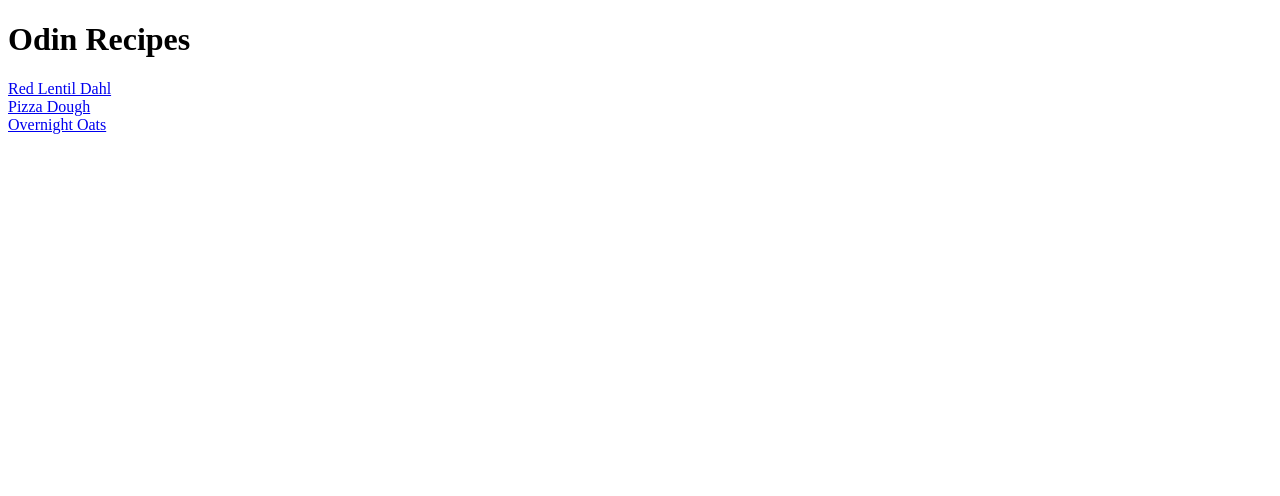
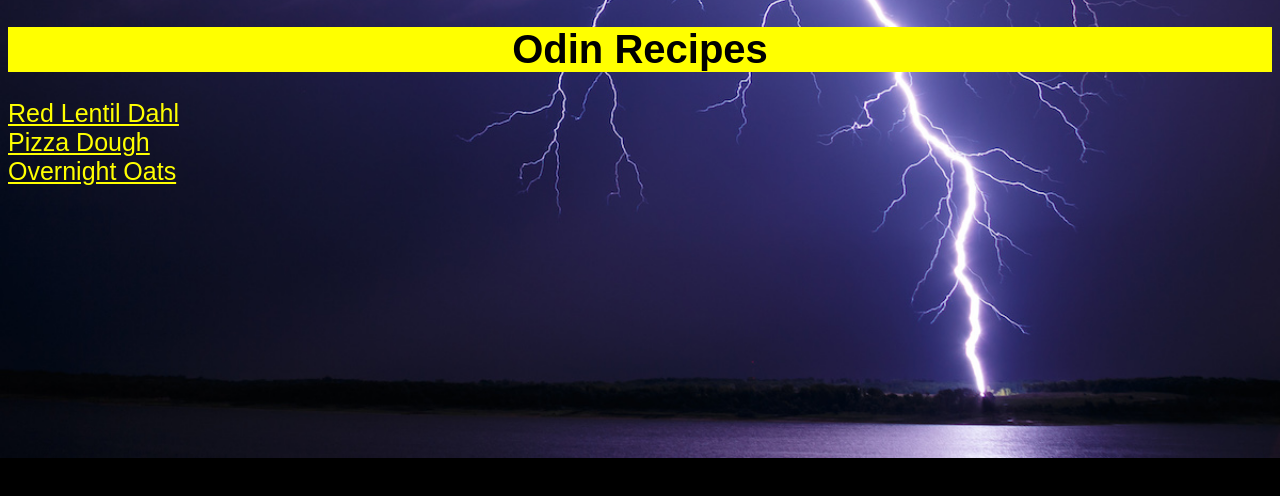
Before and after one commit to Koulie123/odin-recipes, a plain HTML site: page index.html in a window 1280 px wide. Drawn offline with Linux system fonts and the light colour scheme.

Commit message:
Added some CSS to index and pizza dough

```diff
--- a/index.html
+++ b/index.html
@@ -2,16 +2,17 @@
 <HTML lang="en">
 <head>
     <meta charset="utf-8">
-    <title> </title>
+    <title>Koulie and Odin's Recipes </title>
+    <link rel="stylesheet" href="styles.css">
     <body>
-        <h1>
+        <h1 class="titlepage">
             Odin Recipes
         </h1>
-        <a href="recipes/red-lentil-dahl.html"> Red Lentil Dahl</a>
+        <a href="recipes/red-lentil-dahl.html" class="links"> Red Lentil Dahl</a>
         <br>
-        <a href="recipes/pizza-dough.html">Pizza Dough</a>
+        <a href="recipes/pizza-dough.html" class="links">Pizza Dough</a>
         <br>
-        <a href="recipes/overnight-oats.html">Overnight Oats</a>
+        <a href="recipes/overnight-oats.html" class="links">Overnight Oats</a>
 
     </body>
 </head>
--- /dev/null
+++ b/styles.css
@@ -0,0 +1,26 @@
+.titlepage {
+    font-size: 40px;
+    font-family: 'Gothic', sans-serif;
+    background-color: yellow;
+    color: black;
+    text-align: center;
+}
+body {
+    background-color: black;
+    background-image: url('images/lightning-strike-noaa.jpg');
+    background-repeat: no-repeat;
+    background-position: center;
+    background-size: cover;
+}
+.links {
+    color: yellow;
+    font-family: Arial;
+    font-size: 25px;
+    text-align: center;
+}
+ul, ol {
+    font-family: Georgia, 'Times New Roman', Times, serif;
+    background-color: yellow;
+    color: black;
+
+}
```
Also changed, not shown: recipes/pizza-dough.html (+1 -0 lines), images/lightning-bolt.png (added), images/lightning-strike-noaa.jpg (added).
